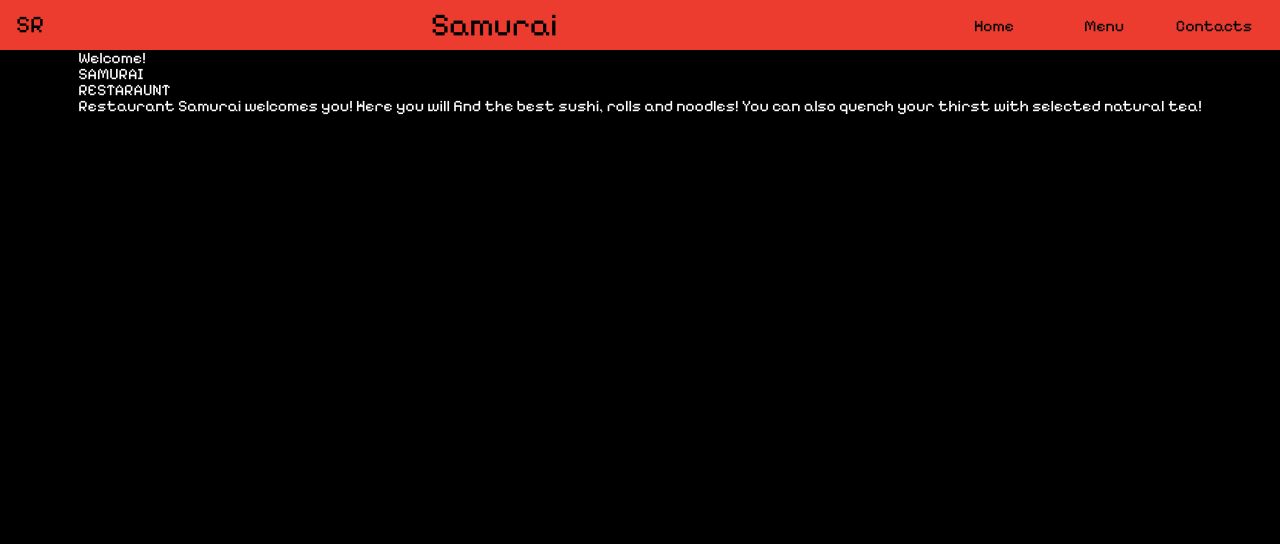
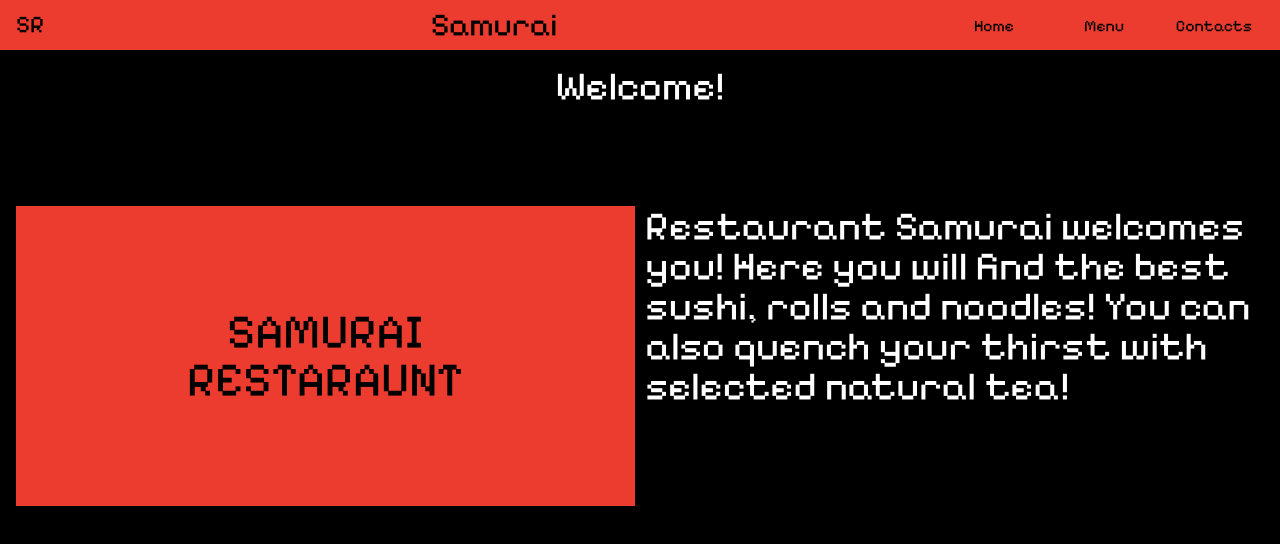
Before and after one commit to EvgeniyMorozov164/restaurant-page, a website built with webpack: page src/index.html in a window 1280 px wide. Built offline with nearby package versions, Linux system fonts and the light colour scheme.

Commit message:
add styles for about section

```diff
--- a/src/index.html
+++ b/src/index.html
@@ -29,12 +29,12 @@
       </ul>
     </nav>
   </header>
-  <main class="main flex">
+  <main class="main">
     <div id="content" class="content">
       <div class="welcome">
-        <h2>Welcome!</h2>
+        <h2 class="hi">Welcome!</h2>
         <div class="info">
-          <p class="pic-like">SAMURAI <br>
+          <p class="pic-like flex">SAMURAI <br>
              RESTARAUNT</p>
           <p class="about-us">
             Restaurant Samurai welcomes you! Here you will find the best
--- a/src/styles.css
+++ b/src/styles.css
@@ -17,6 +17,7 @@
 body {
   width: 100%;
   min-height: 100vh;
+
 }
 
 .flex {
@@ -66,6 +67,46 @@ body {
 /* MAIN STYLES */
 
 .main {
+  width: 100%;
+  height: auto;
+}
+
+.content {
+  width: 100%;
+  height: auto;
+  padding: 1rem;
+}
+
+.welcome {
+  width: 100%;
+  height: 600px;
+  margin-top: 0;
+  display: flex;
+  flex-direction: column;
+  align-items: center;
+  gap: 100px;
+}
+
+.hi {
+  font-size: 2.5rem;
+}
+
+.info {
+  display: grid;
+  grid-template-columns: 1fr 1fr;
+  gap: 10px;
+}
+
+.pic-like {
+  background-color: var(--scd-bg-clr);
+  color: var(--scd-clr);
+  align-items: center;
   justify-content: center;
-  align-items: center;
+  font-size: 3rem;
+  text-align: center;
+  height: 300px;
 }
+
+.about-us {
+  font-size: 2.5rem;
+}
```
